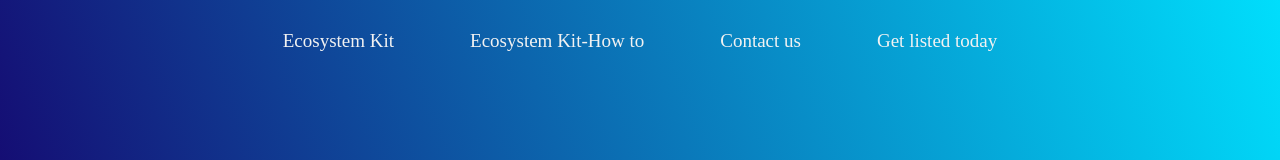
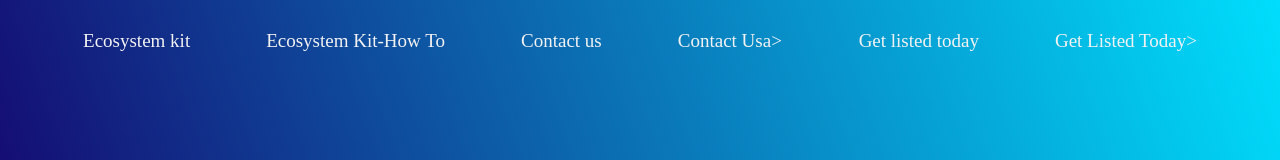
Before and after one commit to Eccosystem/footer, a plain HTML site: page index.html in a window 1280 px wide. Shown: the top 160 px of the page. Drawn offline with Linux system fonts and the light colour scheme.

Commit message:
Update index.html

```diff
--- a/index.html
+++ b/index.html
@@ -15,10 +15,12 @@ of Simple CSS Waves-->
 
 <div class="topnav">
 
-  <a href="https://www.senad.io/ecosystempackage">Ecosystem Kit</a>
-  <a href="https://www.senad.io/ecoproject">Ecosystem Kit-How to</a>
+  <a href="https://www.senad.io/ecosystempackage" target="_blank">Ecosystem kit</a>
+  <a href="https://www.senad.io/ecoproject" target="_blank">Ecosystem Kit-How To</a>
   <a href="https://www.senad.io/about/contact">Contact us</a>
+  <a href="https://www.senad.io/about/contact" target="_blank">Contact Usa>
   <a href="https://www.senad.io/login">Get listed today</a>
+  <a href="https://www.senad.io/login" target="_blank">Get Listed Today>
 
 </div>
 
```
